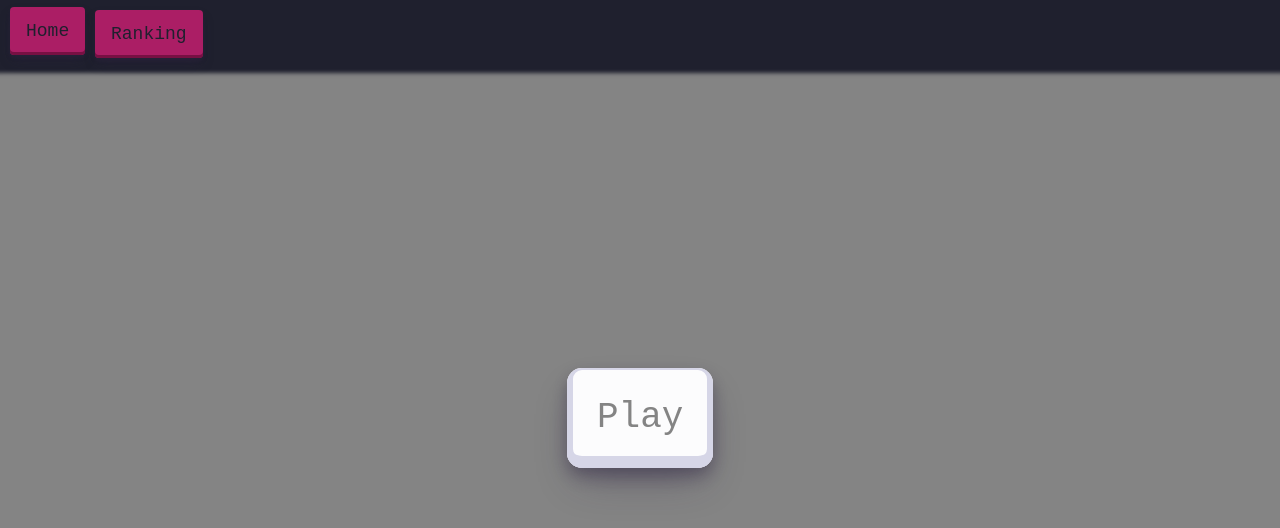
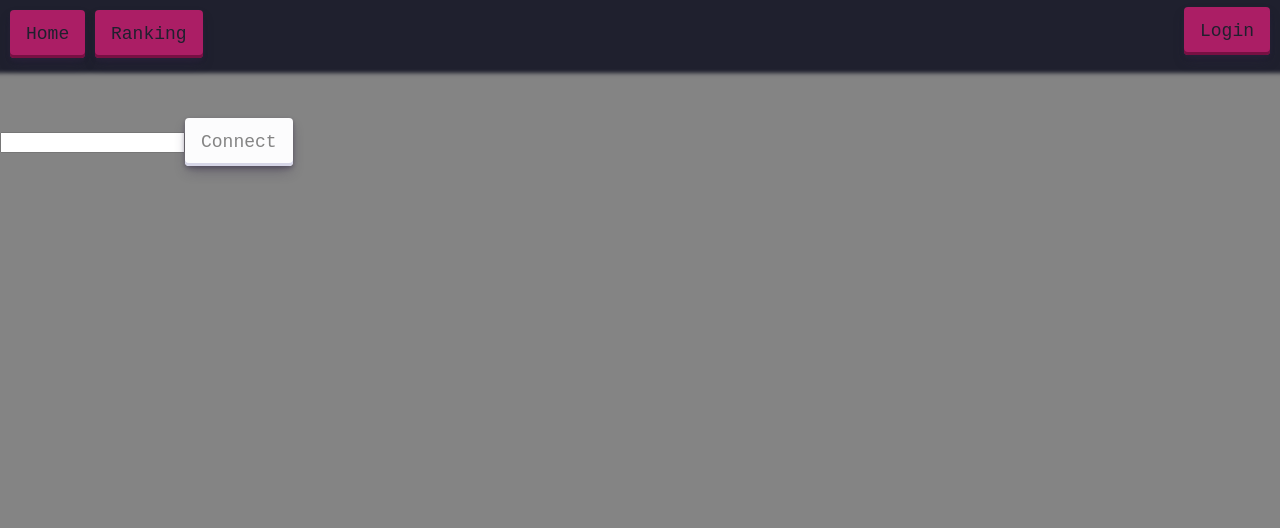
Before and after one commit to kacpermejs/TicTacToeFront, an Angular app: page /login in a window 1280 px wide. Before the commit this address led to /home. Shown: the top 528 px of the page. Built offline with nearby package versions, Linux system fonts and the light colour scheme.

Commit message:
Added login page prototype

```diff
--- a/src/app/app.component.html
+++ b/src/app/app.component.html
@@ -1,5 +1,6 @@
 <nav>
   <a routerLink="/home" routerLinkActive="active" ariaCurrentWhenActive="page">Home</a>
   <a routerLink="/ranking" routerLinkActive="active" ariaCurrentWhenActive="page">Ranking</a>
+  <a routerLink="/login" routerLinkActive="active" ariaCurrentWhenActive="page" class="login">Login</a>
 </nav>
 <router-outlet></router-outlet>
--- a/src/app/app.component.scss
+++ b/src/app/app.component.scss
@@ -0,0 +1,3 @@
+.login {
+    margin-left: auto;
+}
--- a/src/app/app.routes.ts
+++ b/src/app/app.routes.ts
@@ -4,6 +4,7 @@ export const routes: Routes = [
     {path: 'home', loadComponent: () => import('./pages/home/home.component').then(routes => routes.HomeComponent)},
     {path: 'game', loadComponent: () => import('./pages/game/game.component').then(routes => routes.GameComponent)},
     {path: 'ranking', loadChildren: () => import('./pages/ranking/ranking.routes').then(routes => routes.RankingRoutes) },
+    {path: 'login', loadComponent: () => import('./pages/login/login.component').then(routes => routes.LoginComponent)},
 
     // Redirection:
     { path: '', redirectTo: 'home', pathMatch: 'full' }, // Default route
--- a/src/app/pages/game/game.component.html
+++ b/src/app/pages/game/game.component.html
@@ -1,9 +1,4 @@
 <div>
-  <input type="text" [(ngModel)]="playerId">
-  <button (click)="connect()">Connect</button>
-
-  <br>
-  <button *ngIf="canJoin$ | async" (click)="joinLobby()">Join Lobby</button>
 
   <div *ngIf="gameFoundMessage$ | async">
     <p>Game session found!</p>
--- a/src/app/pages/game/game.component.ts
+++ b/src/app/pages/game/game.component.ts
@@ -20,31 +20,14 @@ export interface Message {
 })
 export class GameComponent implements OnInit {
 
-  canJoin$: Observable<boolean>;
   gameFoundMessage$: Observable<GameFoundMessage | undefined>
-  playerId: string = '';
-
-  canJoin: boolean = false;
   gameFoundMessage?: GameFoundMessage;
 
   constructor(private gameService: GameService, private playerService: PlayerService) {
-    this.canJoin$ = this.gameService.canJoin$;
     this.gameFoundMessage$ = gameService.gameFoundMessage$;
-    this.canJoin$.subscribe(c => this.canJoin = c);
     this.gameFoundMessage$.subscribe(m => this.gameFoundMessage = m);
   }
 
   ngOnInit(): void {}
 
-  connect(): void {
-    this.playerService.setPlayerId(this.playerId);
-    console.log("setting playerId to: ");
-    console.log(this.playerId);
-  }
-
-  joinLobby(): void {
-    if (this.canJoin)
-      this.gameService.joinLobby(this.playerId);
-  }
-
 }
--- a/src/app/pages/home/home.component.html
+++ b/src/app/pages/home/home.component.html
@@ -1 +1,5 @@
-<button routerLink="/game" class="play-button">Play</button>
+<button *ngIf="canJoin$ | async; else elseBlock" routerLink="/game" class="play-button" (click)="joinLobby()" >Play</button>
+
+<ng-template #elseBlock>
+    <h2>Sign in to play</h2>
+</ng-template>
--- a/src/app/pages/home/home.component.ts
+++ b/src/app/pages/home/home.component.ts
@@ -1,6 +1,9 @@
 import { Component } from '@angular/core';
 import { CommonModule } from '@angular/common';
 import { RouterModule } from '@angular/router';
+import { GameService } from '../../services/game.service';
+import { Observable } from 'rxjs';
+import { PlayerService } from '../../services/player.service';
 
 @Component({
   selector: 'app-home',
@@ -10,5 +13,17 @@ import { RouterModule } from '@angular/router';
   styleUrl: './home.component.scss'
 })
 export class HomeComponent {
+  canJoin$: Observable<boolean> = this.gameService.canJoin$;
+  canJoin: boolean = false;
 
+  constructor(private gameService: GameService, private playerService: PlayerService) {
+    this.canJoin$ = this.gameService.canJoin$;
+    this.canJoin$.subscribe(c => this.canJoin = c);
+  }
+
+  joinLobby(): void {
+    const player = this.playerService.getPlayerId();
+    if (this.canJoin && player)
+      this.gameService.joinLobby(player);
+  }
 }
--- /dev/null
+++ b/src/app/pages/login/login.component.html
@@ -0,0 +1,2 @@
+<input type="text" [(ngModel)]="playerId">
+<button (click)="login()">Connect</button>
--- /dev/null
+++ b/src/app/pages/login/login.component.ts
@@ -0,0 +1,23 @@
+import { Component } from '@angular/core';
+import { CommonModule } from '@angular/common';
+import { PlayerService } from '../../services/player.service';
+import { FormsModule, ReactiveFormsModule } from '@angular/forms';
+
+@Component({
+  selector: 'app-login',
+  standalone: true,
+  imports: [CommonModule, ReactiveFormsModule, FormsModule],
+  templateUrl: './login.component.html',
+  styleUrl: './login.component.scss'
+})
+export class LoginComponent {
+  playerId: string = '';
+
+  constructor(private playerService: PlayerService) {}
+
+  login(): void {
+    this.playerService.setPlayerId(this.playerId);
+    console.log("setting playerId to: ");
+    console.log(this.playerId);
+  }
+}
```
Also changed, not shown: src/app/pages/login/login.component.scss (added).
